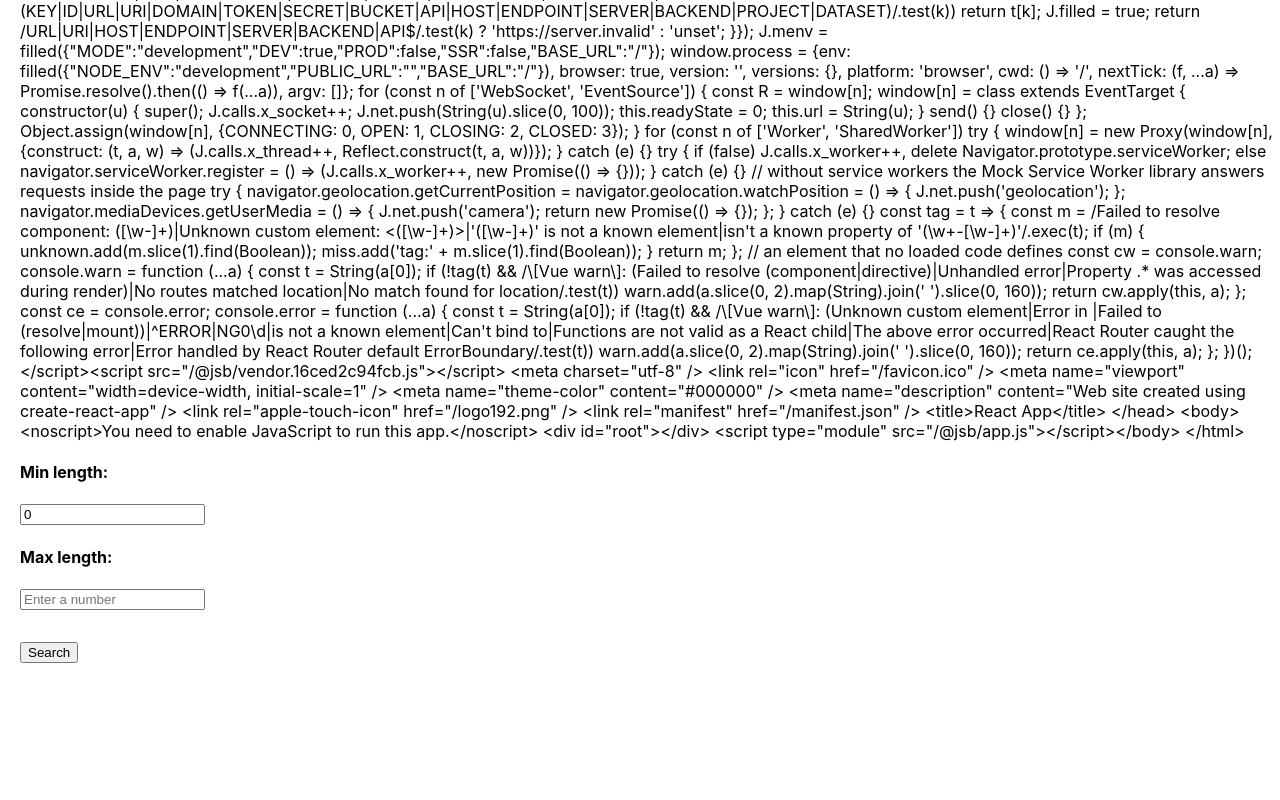
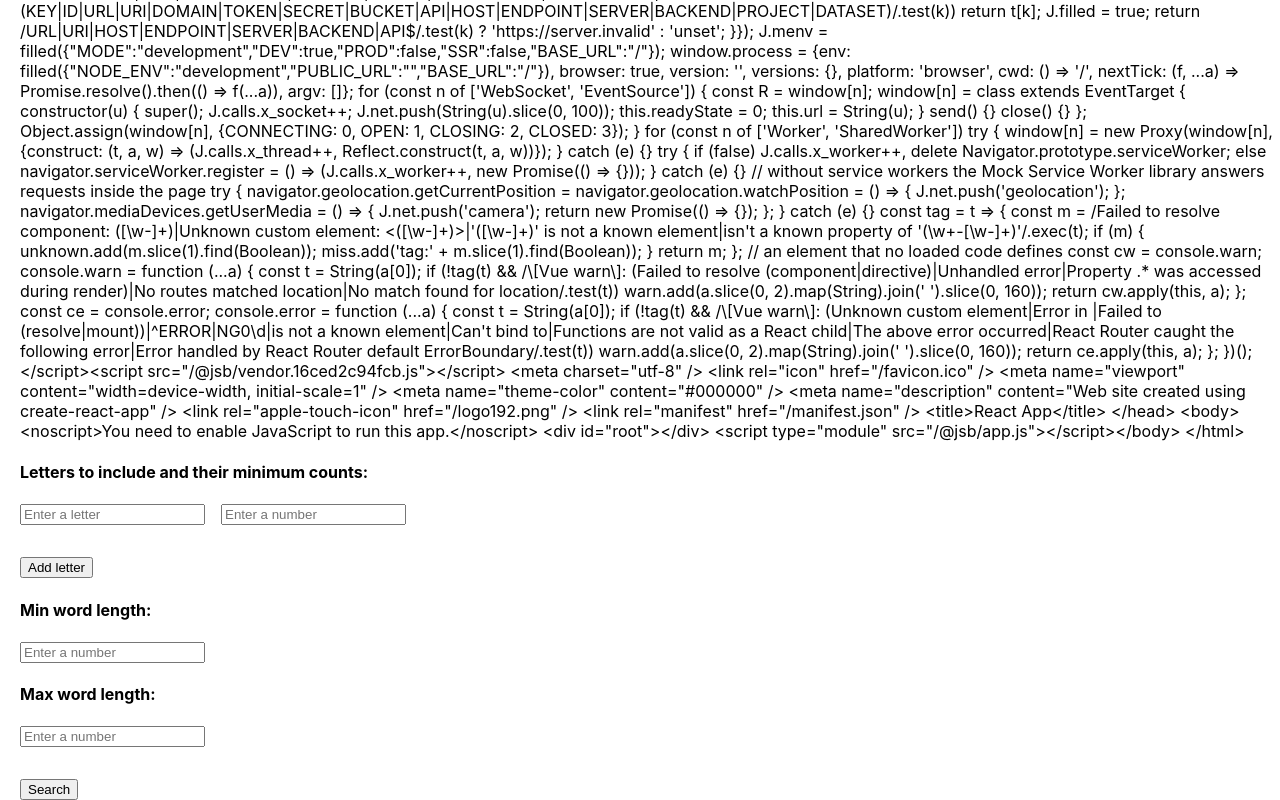
Before and after one commit to tesslinden/hardback-hax0r, a React (Create React App) app in the folder frontend/: page / in a window 1280 px wide. Shown: the part 2721-3521 px from the top of the page. Before the commit the page ends 3384 px from the top, so only its background shows below. Built offline with nearby package versions, Linux system fonts and the light colour scheme.

Commit message:
update frontend: add first-letter and first-letter-count input boxes, and add-letter button, all of which do nothing. convert number inputs to actual number inputs instead of text boxes.

```diff
--- a/frontend/src/App.tsx
+++ b/frontend/src/App.tsx
@@ -25,15 +25,31 @@ const App: React.FC = () => {
 
   // searchResults will be a list of strings (or null if no results)
   const [searchResults, setSearchResults] = useState<string[] | null>(null);
-  const [minLength, setMinLength] = useState<string>('0');
-  const [maxLength, setMaxLength] = useState<string>('');
+  const [minLength, setMinLength] = useState<number | null>(null);
+  const [maxLength, setMaxLength] = useState<number | null>(null);
+  const [firstLetter, setFirstLetter] = useState<string>('');
+  const [firstLetterCount, setFirstLetterCount] = useState<number | null>(null);
+
+  const handleAddLetter = () => {
+    //TODO
+  };
+
+    const handleFirstLetterChange = (e: React.ChangeEvent<HTMLInputElement>) => {
+        setFirstLetter(e.target.value);
+        console.log('First letter:', e.target.value);
+    };
+    const handleFirstLetterCountChange = (e: React.ChangeEvent<HTMLInputElement>) => {
+        setFirstLetterCount(parseInt(e.target.value) || null);
+        console.log('First letter count:', e.target.value);
+    };
 
   const handleMinLengthChange = (e: React.ChangeEvent<HTMLInputElement>) => {
-    setMinLength(e.target.value);//parseInt(e.target.value));
+    setMinLength(parseInt(e.target.value) || null);
+    // ^ setMinLength expects a number or null, so we convert the string to a number, or null if empty (I think).
     console.log('Min length:', e.target.value);
   }
   const handleMaxLengthChange = (e: React.ChangeEvent<HTMLInputElement>) => {
-    setMaxLength(e.target.value);
+    setMaxLength(parseInt(e.target.value) || null);
     console.log('Max length:', e.target.value);
   };
 
@@ -55,19 +71,40 @@ const App: React.FC = () => {
           <h1>Hardback Hax0r</h1>
           <p>{serverResponse}</p>
           <div>
-          <h4>Min length:</h4>
+              <h4>Letters to include and their minimum counts:</h4>
               <input
                   type="text"
-              value={minLength}
+                  value={firstLetter}
+                  onChange={handleFirstLetterChange}
+                  placeholder="Enter a letter"
+              />
+              <input
+                  // add padding
+                  style={{ marginLeft: "16px" }}
+                  type="number"
+                  value={firstLetterCount ?? ""}
+                  onChange={handleFirstLetterCountChange}
+                  placeholder="Enter a number"
+              />
+              <div>
+                  <button onClick={handleAddLetter} style={{ marginTop: "32px" }}>Add letter</button>
+              </div>
+          </div>
+          <div>
+              <h4>Min word length:</h4>
+              <input
+                  type="number"
+                  value={minLength ?? ""}
+                  // ^ value to display. must be a string, can't be null. So if it's null, convert to an empty string.
                   onChange={handleMinLengthChange}
-              placeholder="Enter min length"
+                  placeholder="Enter a number"
               />
           </div>
           <div>
-          <h4>Max length:</h4>
+              <h4>Max word length:</h4>
               <input
-              type="text"
-              value={maxLength}
+                  type="number"
+                  value={maxLength ?? ""}
                   onChange={handleMaxLengthChange}
                   placeholder="Enter a number"
               />
```
Lines whose indentation alone changed are shown as unchanged.
